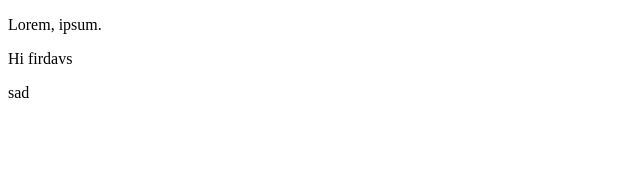
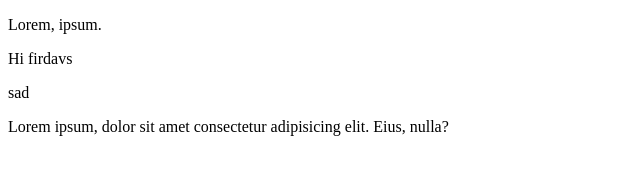
Before and after one commit to Firdasvsi/test, a plain HTML site: page index.html in a window 1280 px wide. Shown: the whole page, without its empty margins (0-640 px from the left). Drawn offline with Linux system fonts and the light colour scheme.

```diff
--- a/index.html
+++ b/index.html
@@ -9,5 +9,7 @@
     <p>Lorem, ipsum.</p>
     <p>Hi firdavs</p>
     <p>sad</p>
+    <p>Lorem ipsum, dolor sit amet consectetur adipisicing elit. Eius, nulla?</p>
+
 </body>
 </html>
```
